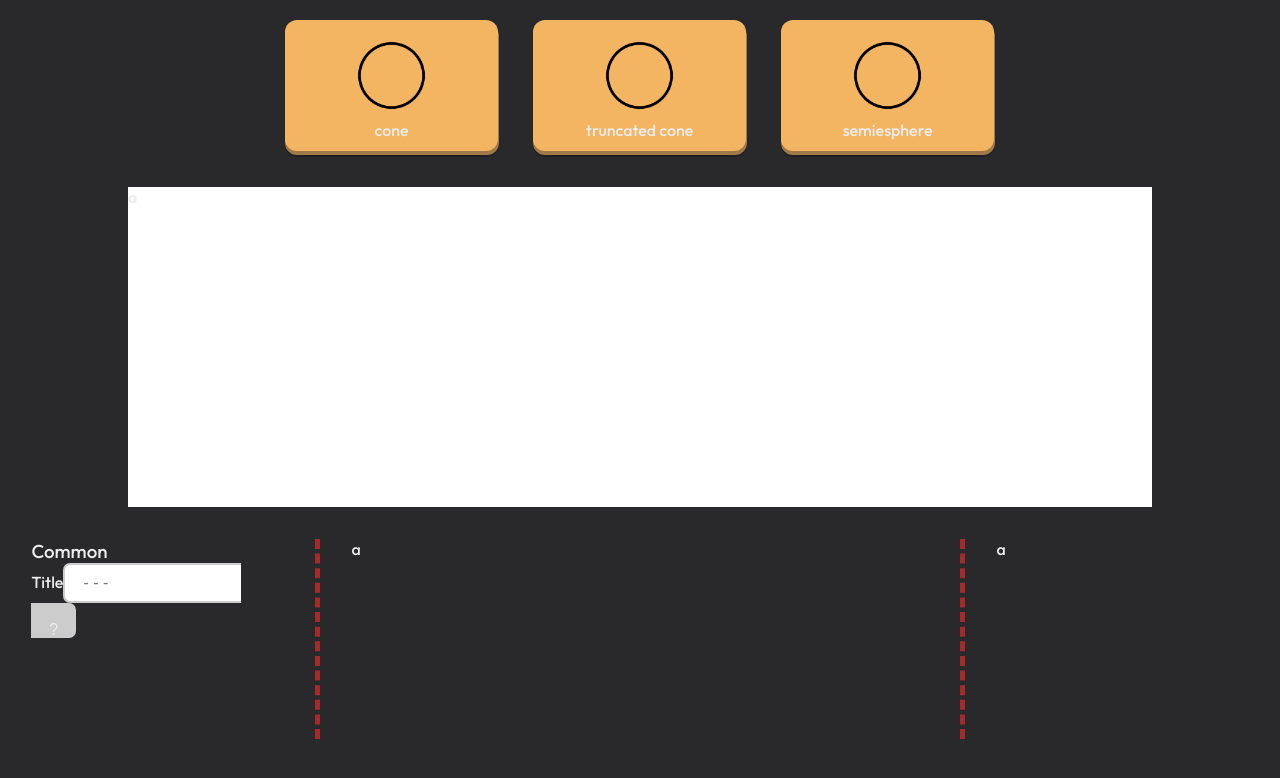
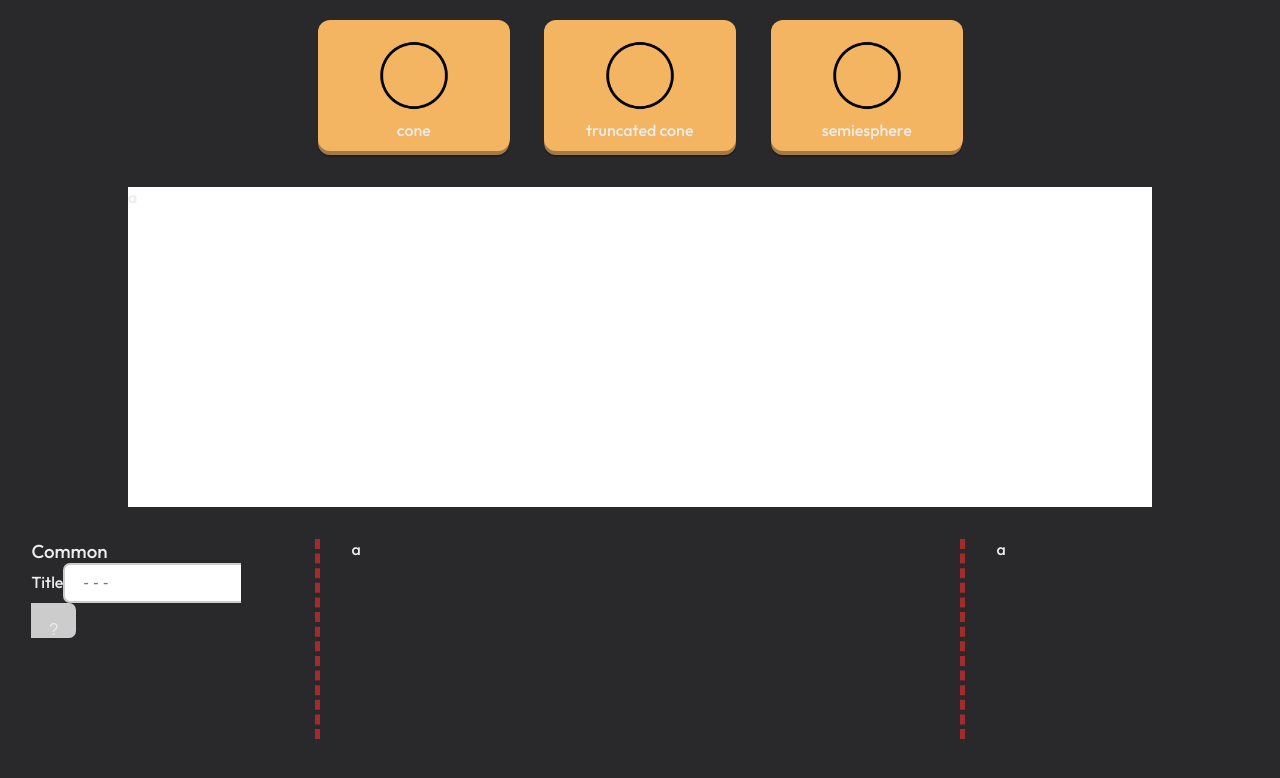
Before and after one commit to DanielRasho/PhetALaTortrix, a Vue app in the folder frontend/: page / in a window 1280 px wide. Shown: the top 778 px of the page. Built offline with nearby package versions, Linux system fonts and the light colour scheme.

Commit message:
Fix: buttonImportant component padding.

```diff
--- a/frontend/src/components/molecules/buttonImportant.vue
+++ b/frontend/src/components/molecules/buttonImportant.vue
@@ -25,7 +25,7 @@ export default {
 
 .front {
     display: block;
-    padding: 1ch 2ch;
+    padding: 1ch 1ch;
     border-radius: 12px;
     background-color: var(--primary-button);
     color: var(--text);
@@ -35,6 +35,7 @@ export default {
     will-change: transform;
     transition: transform 250ms;
 }
+
 .pushable {
     position: relative;
     background: transparent;
```
